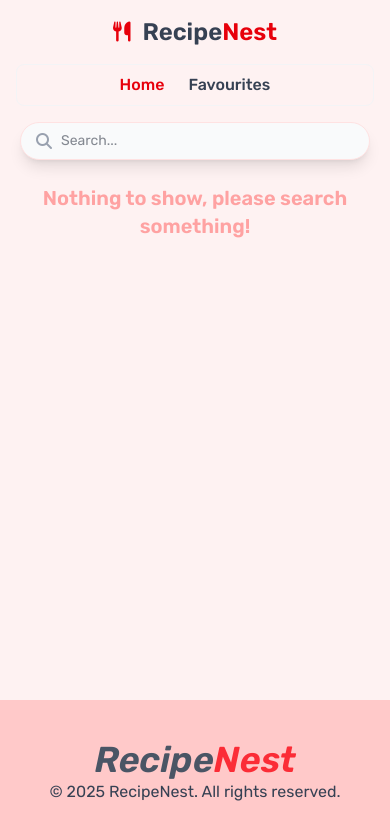
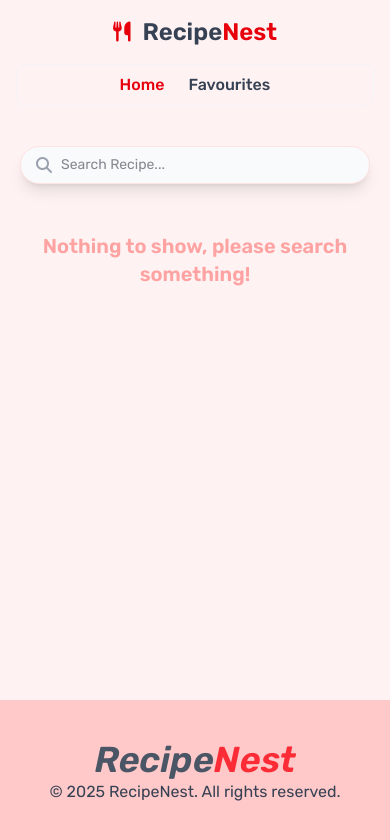
Before and after one commit to theamnabb/RecipeNest, a React (Vite) app: page / in a window 390 px wide. Shown: the top 840 px of the page. Built offline with nearby package versions, Linux system fonts and the light colour scheme.

Commit message:
Refactor Recipe component to display recipes instead of user data and update Home component for recipe fetching

```diff
--- a/src/components/Recipe.jsx
+++ b/src/components/Recipe.jsx
@@ -1,34 +1,38 @@
 import React from "react";
 import { ArrowRight } from "lucide-react";
 
-const Recipe = ({user}) => {
-  if (!user || user.message === "Not Found") {
-    return <p className="text-red-500 text-center">User not found</p>;
-  }
+const Recipe = ({ recipes }) => {
   return (
-    <div className="min-h-screen  p-8">
+    <div className="min-h-screen p-8">
       <div className="max-w-7xl mx-auto">
         <div className="grid grid-cols-1 md:grid-cols-3 gap-6 mb-8">
-          {/* Recipe Card */}
-          <div className="bg-white rounded-xl overflow-hidden shadow-lg transform transition duration-500 hover:scale-105">
+          {recipes.map((recipe) => (
+            <div
+              key={recipe.id}
+              className="bg-white rounded-xl overflow-hidden shadow-lg transform transition duration-500 hover:scale-105"
+            >
               <img
                 className="w-full h-48 object-cover"
-              src={user.avatar_url}
-              alt="Mountain landscape"
+                src={recipe.image_url}
+                alt={recipe.title}
               />
               <div className="p-6">
                 <h2 className="text-2xl font-bold text-gray-800 mb-3">
-              {user.name}
+                  {recipe.title}
                 </h2>
-              <p className="text-gray-600 mb-4">
-              {user.bio}
-              </p>
-              <button className="inline-flex items-center px-4 py-2 bg-red-600 text-white rounded-lg hover:bg-red-700 cursor-pointer transition duration-300 ease-in-out">
+                <p className="text-gray-600 mb-4">By {recipe.publisher}</p>
+                <a
+                  href={recipe.source_url}
+                  target="_blank"
+                  rel="noopener noreferrer"
+                  className="inline-flex items-center px-4 py-2 bg-red-600 text-white rounded-lg hover:bg-red-700 cursor-pointer transition duration-300 ease-in-out"
+                >
                   View Recipe
                   <ArrowRight className="ml-2 h-4 w-4" />
-              </button>
+                </a>
               </div>
             </div>
+          ))}
         </div>
       </div>
     </div>
--- a/src/pages/Home.jsx
+++ b/src/pages/Home.jsx
@@ -1,28 +1,32 @@
-import React, { useState, useEffect } from "react";
+import React, { useState } from "react";
 import FryingPan from "../components/FryingPan/FryingPan";
 import Recipe from "../components/Recipe";
 
-const Home = ({}) => {
-  // Store user input query
-  const [query, setQuery] = useState("");
-  // Store GitHub user data
-  const [userData, setUserData] = useState(null);
+const Home = () => {
+  const [query, setQuery] = useState(""); // User input
+  const [recipes, setRecipes] = useState([]); // Store recipe data
 
-  // // Handle input change
+  // Handle input change
   const handleChange = (e) => {
     setQuery(e.target.value);
   };
 
-  // Fetch GitHub user data
+  // Fetch recipe data
   const fetchData = () => {
     if (!query.trim()) {
-      setUserData(null);
+      setRecipes([]);
       return;
     }
 
-    fetch(`https://api.github.com/users/${query}`)
+    fetch(`https://forkify-api.herokuapp.com/api/v2/recipes?search=${query}`)
       .then((res) => res.json())
-      .then((data) => setUserData(data));
+      .then((data) => {
+        if (data?.data?.recipes?.length) {
+          setRecipes(data.data.recipes);
+        } else {
+          setRecipes([]);
+        }
+      });
   };
 
   // Handle Enter key press
@@ -35,11 +39,11 @@ const Home = ({}) => {
   return (
     <>
       {/* Search Input */}
-      <div className="relative flex justify-center items-center mx-5 md:m-0">
+      <div className="relative flex justify-center items-center mx-5 md:m-0 mt-6">
         <input
           type="text"
           className="w-[500px] p-2 ps-10 text-sm text-gray-900 shadow-lg border border-red-100 rounded-full bg-gray-50 focus:outline-none focus:ring-1 focus:ring-red-600"
-          placeholder="Search..."
+          placeholder="Search Recipe..."
           onChange={handleChange}
           value={query}
           onKeyDown={handleKeyPress} // Enter key to search
@@ -50,11 +54,13 @@ const Home = ({}) => {
         ></i>
       </div>
 
-      {/* Diplay User Data */}
-      {userData && <Recipe user={userData} />}
-
-      {/* Frying Pan */}
-      {!userData && !query && (
+      {/* Display Recipes */}
+      <div className="flex justify-center mt-6">
+        {recipes.length > 0 ? (
+          <Recipe recipes={recipes} />
+        ) : query ? (
+          <p className="text-red-500 text-center">No recipes found</p>
+        ) : (
           <div className="text-center mt-6">
             <p className="lg:text-4xl text-xl text-red-300 font-semibold">
               Nothing to show, please search something!
@@ -62,6 +68,7 @@ const Home = ({}) => {
             <FryingPan />
           </div>
         )}
+      </div>
     </>
   );
 };
```
Lines whose indentation alone changed are shown as unchanged.
